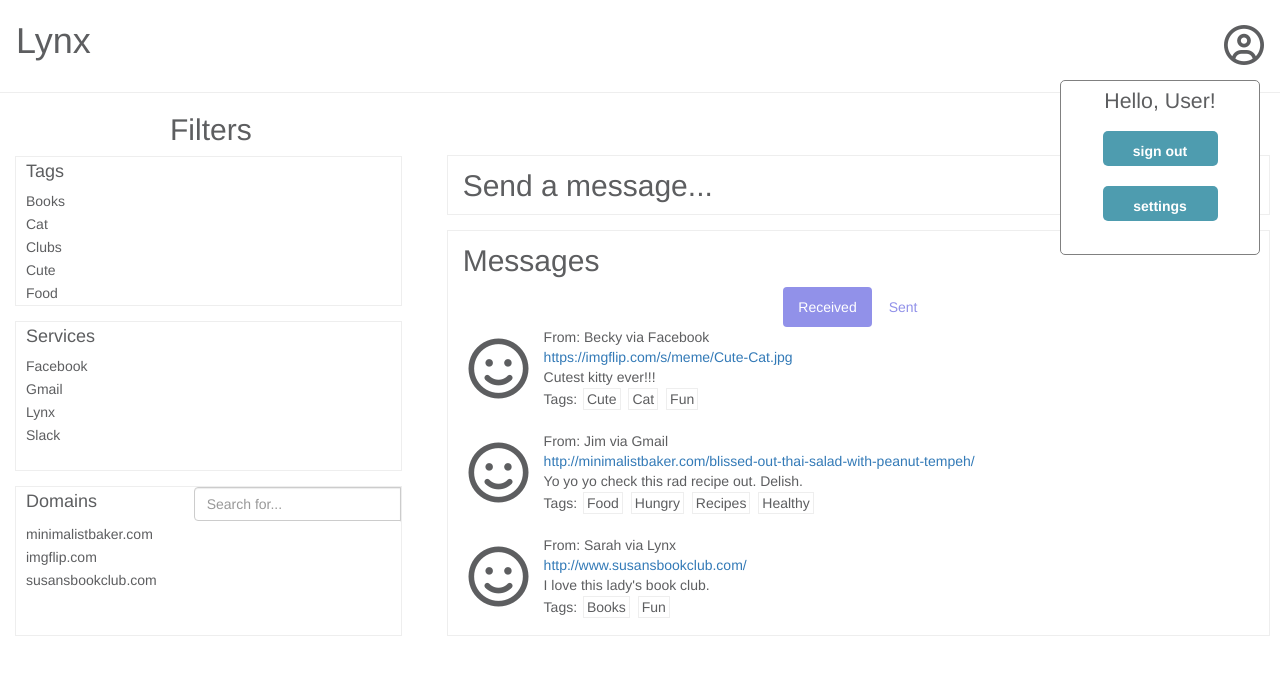
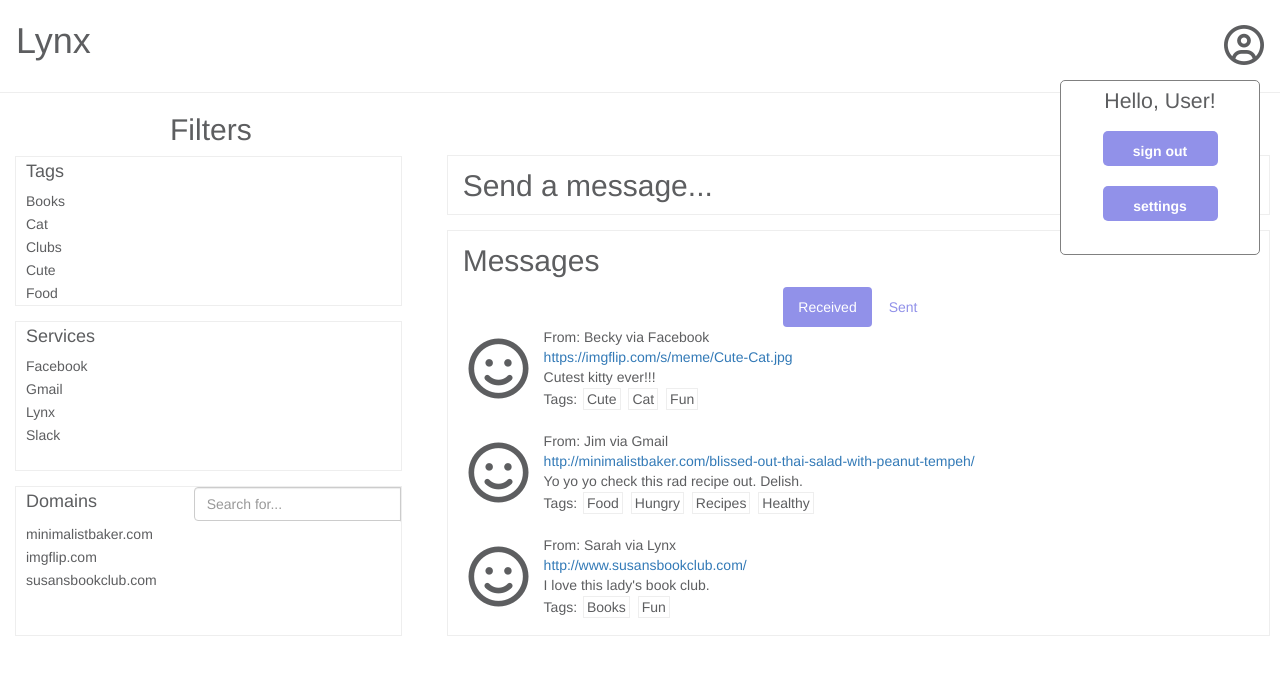
Before and after one commit to emarkovic/lynx-desktop-proto, a plain HTML site: page index-user.html in a window 1280 px wide. Drawn offline with nearby package versions, Linux system fonts and the light colour scheme.

Commit message:
LAVENDER

```diff
--- a/main.css
+++ b/main.css
@@ -176,7 +176,7 @@ h1, h2, h3, h4, h5, h6, body {
     overflow:hidden;
     width: 115px;
     height: 25px;
-    background: #4E9CAF;
+    background: #9191E9;
     padding: 10px;
     padding-bottom: 25px;
     text-align: center;
```
